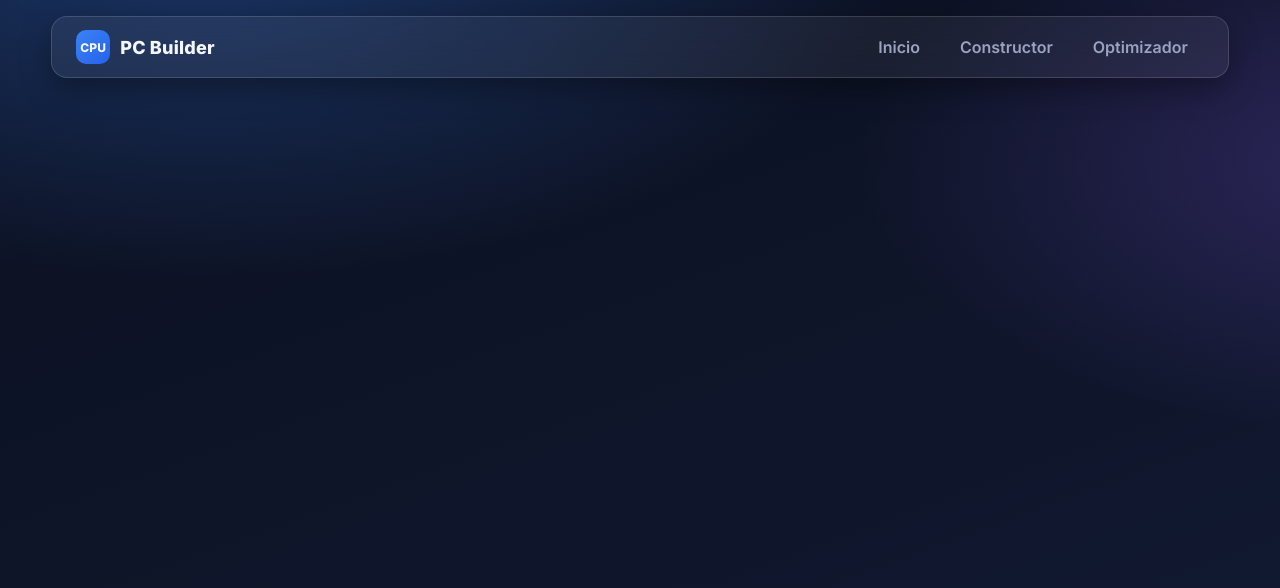
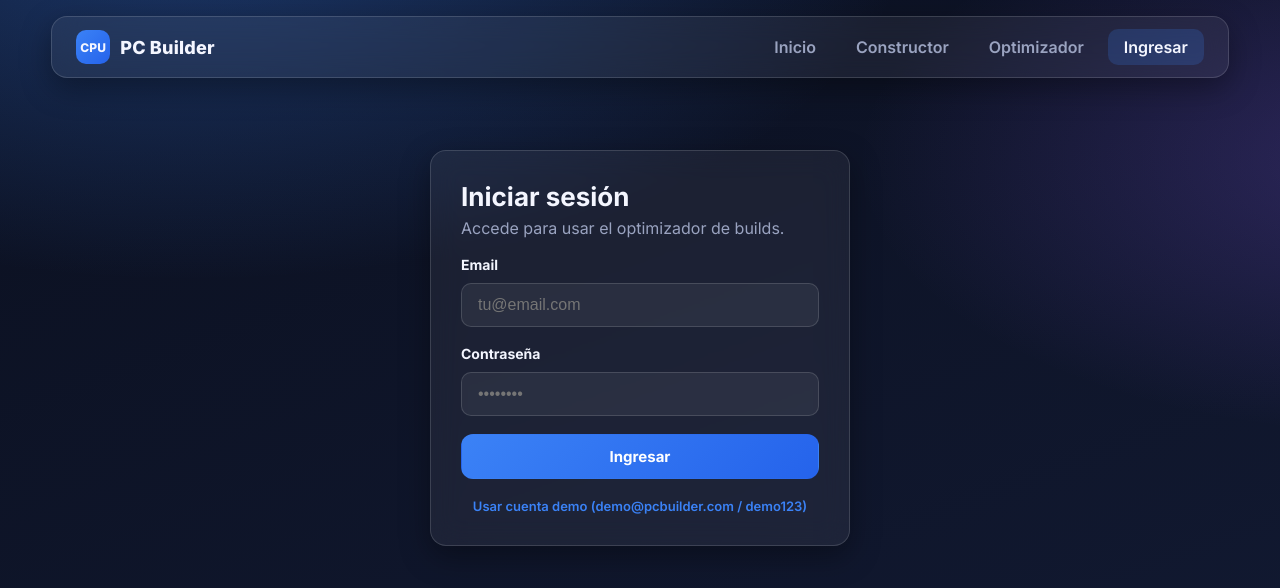
Before and after one commit to dannyzv/ComponentesDePc, a React (Vite) app: page /login in a window 1280 px wide. Shown: the top 588 px of the page. Built offline with nearby package versions, Linux system fonts and the light colour scheme.

Commit message:
crear Login

```diff
--- a/src/App.jsx
+++ b/src/App.jsx
@@ -3,6 +3,7 @@ import Navbar from './components/Navbar.jsx';
 import Home from './pages/Home.jsx';
 import Builder from './pages/Builder.jsx';
 import Optimizer from './pages/Optimizer.jsx';
+import Login from './pages/Login.jsx';
 
 export default function App() {
   return (
@@ -13,6 +14,7 @@ export default function App() {
           <Route path="/" element={<Home />} />
           <Route path="/builder" element={<Builder />} />
           <Route path="/optimizer" element={<Optimizer />} />
+          <Route path="/login" element={<Login />} />
         </Routes>
       </main>
     </div>
--- a/src/components/Navbar.jsx
+++ b/src/components/Navbar.jsx
@@ -1,6 +1,15 @@
-import { NavLink } from 'react-router-dom';
+import { NavLink, useNavigate } from 'react-router-dom';
+import { useAuth } from '../context/AuthContext.jsx';
 
 export default function Navbar() {
+  const navigate = useNavigate();
+  const { user, isAuthenticated, logout } = useAuth();
+
+  function handleLogout() {
+    logout();
+    navigate('/');
+  }
+
   return (
     <header className="navbar glass">
       <NavLink to="/" className="navbar-brand">
@@ -27,6 +36,21 @@ export default function Navbar() {
         >
           Optimizador
         </NavLink>
+        {isAuthenticated ? (
+          <span className="nav-user">
+            <span className="nav-user-name">{user.name}</span>
+            <button type="button" className="nav-link nav-logout" onClick={handleLogout}>
+              Salir
+            </button>
+          </span>
+        ) : (
+          <NavLink
+            to="/login"
+            className={({ isActive }) => (isActive ? 'nav-link is-active' : 'nav-link')}
+          >
+            Ingresar
+          </NavLink>
+        )}
       </nav>
     </header>
   );
--- /dev/null
+++ b/src/context/AuthContext.jsx
@@ -0,0 +1,52 @@
+import { createContext, useContext, useEffect, useMemo, useState } from 'react';
+import { login as loginRequest, setToken } from '../services/api.js';
+
+const AuthContext = createContext(null);
+
+const USER_KEY = 'pcbuilder_user';
+
+export function AuthProvider({ children }) {
+  const [user, setUser] = useState(() => {
+    try {
+      return JSON.parse(localStorage.getItem(USER_KEY)) || null;
+    } catch {
+      return null;
+    }
+  });
+
+  useEffect(() => {
+    if (user) {
+      localStorage.setItem(USER_KEY, JSON.stringify(user));
+    } else {
+      localStorage.removeItem(USER_KEY);
+    }
+  }, [user]);
+
+  async function login(credentials) {
+    const data = await loginRequest(credentials);
+    setToken(data.token);
+    setUser(data.user);
+    return data;
+  }
+
+  function logout() {
+    setToken(null);
+    setUser(null);
+  }
+
+  const value = useMemo(
+    () => ({
+      user,
+      isAuthenticated: Boolean(user),
+      login,
+      logout,
+    }),
+    [user]
+  );
+
+  return <AuthContext.Provider value={value}>{children}</AuthContext.Provider>;
+}
+
+export function useAuth() {
+  return useContext(AuthContext);
+}
--- a/src/index.css
+++ b/src/index.css
@@ -855,3 +855,83 @@ button {
     flex-direction: column;
   }
 }
+
+/* ---------- Auth / Login ---------- */
+.nav-user {
+  display: inline-flex;
+  align-items: center;
+  gap: 6px;
+}
+
+.nav-user-name {
+  max-width: 160px;
+  overflow: hidden;
+  text-overflow: ellipsis;
+  white-space: nowrap;
+  font-weight: 700;
+  font-size: 14px;
+}
+
+.nav-logout {
+  border: none;
+  background: transparent;
+  color: var(--muted);
+}
+
+.nav-logout:hover {
+  background: rgba(239, 68, 68, 0.15);
+  color: var(--error);
+}
+
+.login-page {
+  display: grid;
+  place-items: center;
+  padding-top: 40px;
+}
+
+.login-card {
+  display: flex;
+  flex-direction: column;
+  gap: 18px;
+  width: min(420px, 92vw);
+  padding: 30px;
+}
+
+.login-head h1 {
+  margin: 0 0 6px;
+  font-size: 26px;
+}
+
+.login-head p {
+  margin: 0;
+}
+
+.login-card .field input {
+  border: 1px solid var(--glass-border);
+  border-radius: 10px;
+  padding: 12px 16px;
+  background: rgba(255, 255, 255, 0.06);
+  color: var(--text);
+  font-size: 16px;
+  width: 100%;
+}
+
+.login-card .field input:focus {
+  outline: none;
+  border-color: var(--primary);
+  box-shadow: 0 0 0 3px rgba(59, 130, 246, 0.25);
+}
+
+.login-demo {
+  border: none;
+  background: transparent;
+  color: var(--primary);
+  font-weight: 600;
+  font-size: 13px;
+  text-align: center;
+  cursor: pointer;
+}
+
+.login-demo:hover {
+  text-decoration: underline;
+}
--- a/src/main.jsx
+++ b/src/main.jsx
@@ -3,14 +3,17 @@ import ReactDOM from 'react-dom/client';
 import { BrowserRouter } from 'react-router-dom';
 import App from './App.jsx';
 import { BuildProvider } from './context/BuildContext.jsx';
+import { AuthProvider } from './context/AuthContext.jsx';
 import './index.css';
 
 ReactDOM.createRoot(document.getElementById('root')).render(
   <React.StrictMode>
     <BrowserRouter>
-      <BuildProvider>
-        <App />
-      </BuildProvider>
+      <AuthProvider>
+        <BuildProvider>
+          <App />
+        </BuildProvider>
+      </AuthProvider>
     </BrowserRouter>
   </React.StrictMode>
 );
--- /dev/null
+++ b/src/pages/Login.jsx
@@ -0,0 +1,82 @@
+import { useState } from 'react';
+import { useLocation, useNavigate } from 'react-router-dom';
+import { useAuth } from '../context/AuthContext.jsx';
+
+export default function Login() {
+  const navigate = useNavigate();
+  const location = useLocation();
+  const { login } = useAuth();
+
+  const [email, setEmail] = useState('');
+  const [password, setPassword] = useState('');
+  const [loading, setLoading] = useState(false);
+  const [error, setError] = useState(null);
+
+  const from = location.state?.from || '/';
+
+  async function handleSubmit(event) {
+    event.preventDefault();
+    setLoading(true);
+    setError(null);
+    try {
+      await login({ email, password });
+      navigate(from, { replace: true });
+    } catch (err) {
+      setError(err.message);
+    } finally {
+      setLoading(false);
+    }
+  }
+
+  function fillDemo() {
+    setEmail('demo@pcbuilder.com');
+    setPassword('demo123');
+  }
+
+  return (
+    <div className="login-page">
+      <form className="login-card glass" onSubmit={handleSubmit}>
+        <header className="login-head">
+          <h1>Iniciar sesión</h1>
+          <p className="muted">
+            Accede para usar el optimizador de builds.
+          </p>
+        </header>
+
+        <label className="field">
+          <span className="field-label">Email</span>
+          <input
+            type="email"
+            value={email}
+            onChange={(e) => setEmail(e.target.value)}
+            placeholder="tu@email.com"
+            required
+            autoComplete="email"
+          />
+        </label>
+
+        <label className="field">
+          <span className="field-label">Contraseña</span>
+          <input
+            type="password"
+            value={password}
+            onChange={(e) => setPassword(e.target.value)}
+            placeholder="••••••••"
+            required
+            autoComplete="current-password"
+          />
+        </label>
+
+        <button className="btn btn-primary" type="submit" disabled={loading}>
+          {loading ? 'Ingresando…' : 'Ingresar'}
+        </button>
+
+        {error && <p className="error-text">{error}</p>}
+
+        <button type="button" className="login-demo" onClick={fillDemo}>
+          Usar cuenta demo (demo@pcbuilder.com / demo123)
+        </button>
+      </form>
+    </div>
+  );
+}
--- a/src/pages/Optimizer.jsx
+++ b/src/pages/Optimizer.jsx
@@ -1,6 +1,7 @@
 import { useState } from 'react';
-import { useNavigate } from 'react-router-dom';
+import { useLocation, useNavigate } from 'react-router-dom';
 import { optimizeBuild } from '../services/api.js';
+import { useAuth } from '../context/AuthContext.jsx';
 import PriceDisplay from '../components/PriceDisplay.jsx';
 import { useBuild } from '../context/BuildContext.jsx';
 
@@ -13,6 +14,8 @@ const USE_TYPES = [
 
 export default function Optimizer() {
   const navigate = useNavigate();
+  const location = useLocation();
+  const { isAuthenticated } = useAuth();
   const { addComponent } = useBuild();
   const [budget, setBudget] = useState(1200);
   const [useType, setUseType] = useState('gaming');
@@ -28,6 +31,10 @@ export default function Optimizer() {
       const data = await optimizeBuild({ budget: Number(budget), useType });
       setResult(data);
     } catch (err) {
+      if (!isAuthenticated || err.message.includes('Token')) {
+        navigate('/login', { state: { from: location.pathname } });
+        return;
+      }
       setError(err.message);
     } finally {
       setLoading(false);
--- a/src/services/api.js
+++ b/src/services/api.js
@@ -1,9 +1,29 @@
 const API_ORIGIN = import.meta.env.VITE_API_URL ? String(import.meta.env.VITE_API_URL).replace(/\/+$/, '') : '';
 const BASE_URL = API_ORIGIN ? `${API_ORIGIN}/api` : '/api';
 
+const TOKEN_KEY = 'pcbuilder_token';
+
+export function getToken() {
+  return localStorage.getItem(TOKEN_KEY);
+}
+
+export function setToken(token) {
+  if (token) {
+    localStorage.setItem(TOKEN_KEY, token);
+  } else {
+    localStorage.removeItem(TOKEN_KEY);
+  }
+}
+
 async function request(path, options = {}) {
+  const headers = { 'Content-Type': 'application/json' };
+  const token = getToken();
+  if (token) {
+    headers.Authorization = `Bearer ${token}`;
+  }
+
   const response = await fetch(`${BASE_URL}${path}`, {
-    headers: { 'Content-Type': 'application/json' },
+    headers,
     ...options,
   });
 
@@ -48,3 +68,10 @@ export function getPresets(useType) {
   const query = useType ? `?useType=${encodeURIComponent(useType)}` : '';
   return request(`/builds/presets${query}`);
 }
+
+export function login(credentials) {
+  return request('/auth/login', {
+    method: 'POST',
+    body: JSON.stringify(credentials),
+  });
+}
```
